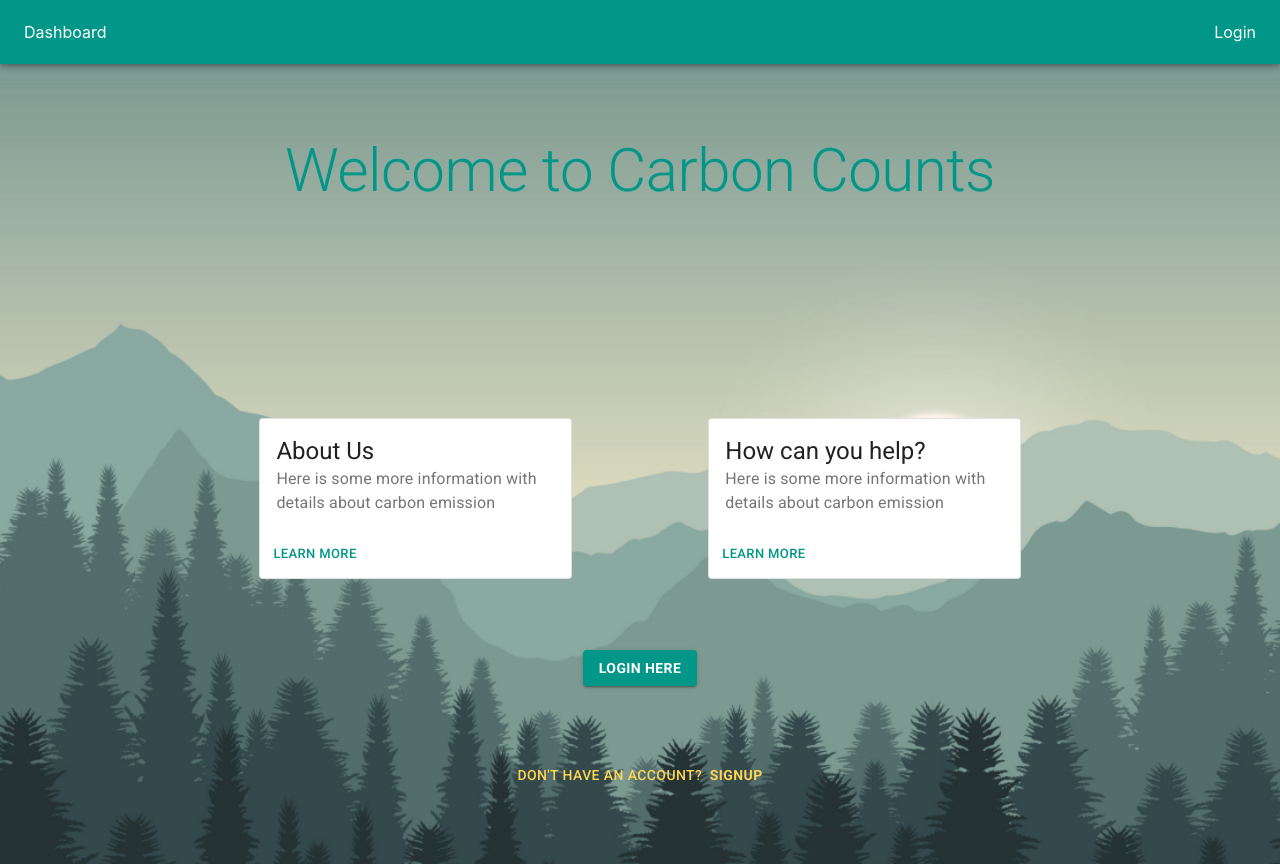
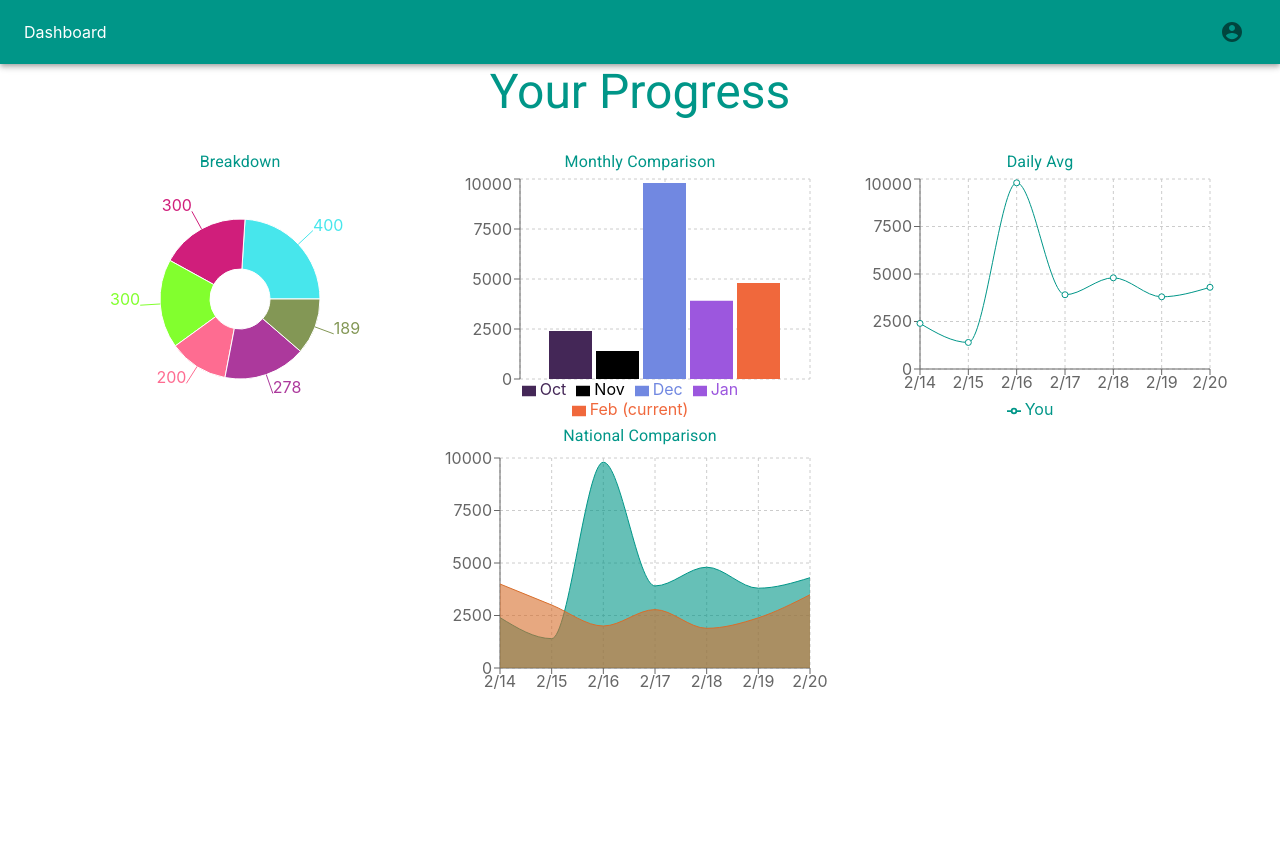
Before and after one commit to Yaffoman/SD_HACKS_2021_Frontend, a React (Create React App) app: page / in a window 1280 px wide. Before the commit this address led to /landing. After the commit the page ends 800 px from the top, so only its background shows below. Built offline with nearby package versions, Linux system fonts and the light colour scheme.

Commit message:
built the dashboard

```diff
--- a/src/components/Auth/Auth.js
+++ b/src/components/Auth/Auth.js
@@ -4,7 +4,7 @@ import React, { createContext, useState } from 'react';
 // If they are, it will hold their name, email, etc., else it will be null
 const AuthContext = createContext(null);
 export function Auth({ children }) {
-  const [user, setUser] = useState(null);
+  const [user, setUser] = useState(true);
 
   return (
     <AuthContext.Provider value={{ user, setUser }}>
--- a/src/components/BarChart/BarChart.js
+++ b/src/components/BarChart/BarChart.js
@@ -11,7 +11,7 @@ import {
 
 const bar_colors = ["#8888d8", "#6874a8", "#126428", ]
 
-export default function MyChart({people, values}) {
+export default function MyChart({people, values, width, height}) {
     let dictionary = {}
     people.forEach((element, index) => {
         dictionary[element] = values[index]
@@ -20,8 +20,8 @@ export default function MyChart({people, values}) {
     console.log(data)
     return (
         <BarChart
-            width={500}
-            height={300}
+            width={width !== undefined ? width : 500}
+            height={height !== undefined ? height : 300}
             data={data}
             margin={{
                 top: 5,
--- a/src/components/Charts/AreaChart.js
+++ b/src/components/Charts/AreaChart.js
@@ -1,116 +1,63 @@
-import React from "react";
+import React, { useState, useEffect } from "react";
 import {
   AreaChart,
   Area,
   XAxis,
   YAxis,
   CartesianGrid,
-  Tooltip
+  Tooltip,
 } from "recharts";
+import teal from "@material-ui/core/colors/teal";
+import amber from "@material-ui/core/colors/amber";
 
-const data = [
-  {
-    name: "Page A",
-    uv: 4000,
-    pv: 2400,
-    amt: 2400
-  },
-  {
-    name: "Page B",
-    uv: 3000,
-    pv: 1398,
-    amt: 2210
-  },
-  {
-    name: "Page C",
-    uv: 2000,
-    pv: 9800,
-    amt: 2290
-  },
-  {
-    name: "Page D",
-    uv: 2780,
-    pv: 3908,
-    amt: 2000
-  },
-  {
-    name: "Page E",
-    uv: 1890,
-    pv: 4800,
-    amt: 2181
-  },
-  {
-    name: "Page F",
-    uv: 2390,
-    pv: 3800,
-    amt: 2500
-  },
-  {
-    name: "Page G",
-    uv: 3490,
-    pv: 4300,
-    amt: 2100
-  }
-];
-
-export default function App(data) {
-  const tealColor = teal[500]
-  const amberColor = amber[300]
+export default function App({ data, width, height }) {
+  const tealColor = teal[500];
+  const amberColor = amber[300];
   const [lineKeys, setLineKeys] = useState([]);
 
   useEffect(() => {
     const keys = { ...data[0] };
     delete keys.date;
+    const arrKeys = Object.keys(keys);
+    const index = arrKeys.findIndex((x) => x === "You");
+    const t = arrKeys[index];
+    arrKeys[index] = arrKeys[0];
+    arrKeys[0] = t;
 
-    setLineKeys(Object.keys(keys));
-  }, [])
+    setLineKeys(arrKeys);
+  }, []);
 
   return (
     <AreaChart
-      width={500}
-      height={400}
+      width={width !== undefined ? width : 400}
+      height={height !== undefined ? height : 200}
       data={data}
       margin={{
         top: 10,
         right: 30,
         left: 0,
-        bottom: 0
+        bottom: 0,
       }}
     >
       <CartesianGrid strokeDasharray="3 3" />
-      <XAxis dataKey="name" />
+      <XAxis dataKey="date" />
       <YAxis />
       <Tooltip />
-      <Area
-        type="monotone"
-        dataKey="uv"
-        stackId="1"
-        stroke="#8884d8"
-        fill="#8884d8"
-      />
-      <Area
-        type="monotone"
-        dataKey="pv"
-        stackId="1"
-        stroke="#82ca9d"
-        fill="#82ca9d"
-      />
-      <Area
-        type="monotone"
-        dataKey="amt"
-        stackId="1"
-        stroke="#ffc658"
-        fill="#ffc658"
-      />
-      {lineKeys.map((key) => {
-        const randomColor = `#${Math.floor(Math.random()*16777215).toString(16)}`;
-        console.log(key)
-        console.log(randomColor)
+      {lineKeys.map((key, i) => {
+        const randomColor = `#${Math.floor(Math.random() * 16777215).toString(
+          16
+        )}`;
 
         return (
-
-        <Line type="monotone" dataKey={key} stroke={key === "You" ? tealColor : randomColor} activeDot={{r: key === "You" ? 6 : 2}} key={key} />
-          )
+          <Area
+            type="monotone"
+            dataKey={key}
+            stroke={key === "You" ? tealColor : randomColor}
+            stackId={i + 1}
+            fill={key === "You" ? tealColor : randomColor}
+            key={key}
+          />
+        );
       })}
     </AreaChart>
   );
--- a/src/components/Charts/LineChart.js
+++ b/src/components/Charts/LineChart.js
@@ -6,7 +6,7 @@ import {
   YAxis,
   CartesianGrid,
   Tooltip,
-  Legend
+  Legend,
 } from "recharts";
 import teal from "@material-ui/core/colors/teal";
 import amber from "@material-ui/core/colors/amber";
@@ -19,9 +19,9 @@ import amber from "@material-ui/core/colors/amber";
  *   National Avg: Number,
  * ]
  */
-export default function Chart({ data }) {
-  const tealColor = teal[500]
-  const amberColor = amber[300]
+export default function Chart({ data, width, height }) {
+  const tealColor = teal[500];
+  const amberColor = amber[300];
   const [lineKeys, setLineKeys] = useState([]);
 
   useEffect(() => {
@@ -29,18 +29,18 @@ export default function Chart({ data }) {
     delete keys.date;
 
     setLineKeys(Object.keys(keys));
-  }, [])
+  }, []);
 
   return (
     <LineChart
-      width={400}
-      height={240}
+      width={width !== undefined ? width : 400}
+      height={height !== undefined ? height : 240}
       data={data}
       margin={{
         top: 5,
         right: 30,
         left: 20,
-        bottom: 5
+        bottom: 5,
       }}
     >
       <CartesianGrid strokeDasharray="3 3" />
@@ -49,13 +49,19 @@ export default function Chart({ data }) {
       <Tooltip />
       <Legend />
       {lineKeys.map((key) => {
-        const randomColor = `#${Math.floor(Math.random()*16777215).toString(16)}`;
-        console.log(key)
-        console.log(randomColor)
+        const randomColor = `#${Math.floor(Math.random() * 16777215).toString(
+          16
+        )}`;
 
         return (
-        <Line type="monotone" dataKey={key} stroke={key === "You" ? tealColor : randomColor} activeDot={{r: key === "You" ? 6 : 2}} key={key} />
-          )
+          <Line
+            type="monotone"
+            dataKey={key}
+            stroke={key === "You" ? tealColor : randomColor}
+            activeDot={{ r: key === "You" ? 6 : 2 }}
+            key={key}
+          />
+        );
       })}
     </LineChart>
   );
--- a/src/components/Charts/PieChart.js
+++ b/src/components/Charts/PieChart.js
@@ -10,7 +10,7 @@ import amber from "@material-ui/core/colors/amber";
  * ]
  * The pie chart will proportion the values (i.e. they don't need to add up to 100).
  */
-export default function Chart ({ data, className }) {
+export default function Chart ({ data, className, width, height }) {
   const tealColor = teal[500]
   const amberColor = amber[300]
 
@@ -21,7 +21,7 @@ export default function Chart ({ data, className }) {
 
 
   return (
-    <PieChart width={300} height={200}>
+    <PieChart width={width !== undefined ? width : 300} height={height !== undefined ? height : 200}>
       <Pie
         data={data}
         dataKey="value"
--- a/src/pages/Dashboard/Dashboard.js
+++ b/src/pages/Dashboard/Dashboard.js
@@ -1,14 +1,20 @@
 import React from "react";
 import PieChart from "../../components/Charts/PieChart";
 import LineChart from "../../components/Charts/LineChart";
+import BarChart from "../../components/BarChart/BarChart";
+import AreaChart from "../../components/Charts/AreaChart";
 import { Grid, Typography } from "@material-ui/core";
 import styles from "./Dashboard.module.css";
 
 export default function Dashboard() {
+  const chartWidth = 400;
+  const chartHeight = 250;
   return (
     <div>
       <div className={styles.title}>
-        <Typography variant="h3" color="primary">Your Progress</Typography>
+        <Typography variant="h3" color="primary">
+          Your Progress
+        </Typography>
       </div>
       <div className={styles.wrapper}>
         <Grid container justify="center" alignItems="center">
@@ -26,10 +32,23 @@ export default function Dashboard() {
                 { label: "Group E", value: 278 },
                 { label: "Group F", value: 189 },
               ]}
+              width={chartWidth}
+              height={chartHeight}
             />
           </Grid>
 
-          <Grid item></Grid>
+          <Grid item>
+            <div className={styles.title}>
+              <Typography color="primary">Monthly Comparison</Typography>
+            </div>
+
+            <BarChart
+              people={["Oct", "Nov", "Dec", "Jan", "Feb (current)"]}
+              values={[2400, 1398, 9800, 3908, 4800]}
+              width={chartWidth}
+              height={chartHeight}
+            />
+          </Grid>
 
           <Grid item>
             <div className={styles.title}>
@@ -37,6 +56,8 @@ export default function Dashboard() {
             </div>
 
             <LineChart
+              width={chartWidth}
+              height={chartHeight}
               data={[
                 {
                   date: "2/14",
@@ -64,6 +85,54 @@ export default function Dashboard() {
                 },
                 {
                   date: "2/20",
+                  You: 4300,
+                },
+              ]}
+            />
+          </Grid>
+
+          <Grid item>
+            <div className={styles.title}>
+              <Typography color="primary">National Comparison</Typography>
+            </div>
+
+            <AreaChart
+              width={chartWidth}
+              height={chartHeight}
+              data={[
+                {
+                  date: "2/14",
+                  "National Avg": 4000,
+                  You: 2400,
+                },
+                {
+                  date: "2/15",
+                  "National Avg": 3000,
+                  You: 1398,
+                },
+                {
+                  date: "2/16",
+                  "National Avg": 2000,
+                  You: 9800,
+                },
+                {
+                  date: "2/17",
+                  "National Avg": 2780,
+                  You: 3908,
+                },
+                {
+                  date: "2/18",
+                  "National Avg": 1890,
+                  You: 4800,
+                },
+                {
+                  date: "2/19",
+                  "National Avg": 2390,
+                  You: 3800,
+                },
+                {
+                  date: "2/20",
+                  "National Avg": 3490,
                   You: 4300,
                 },
               ]}
```
